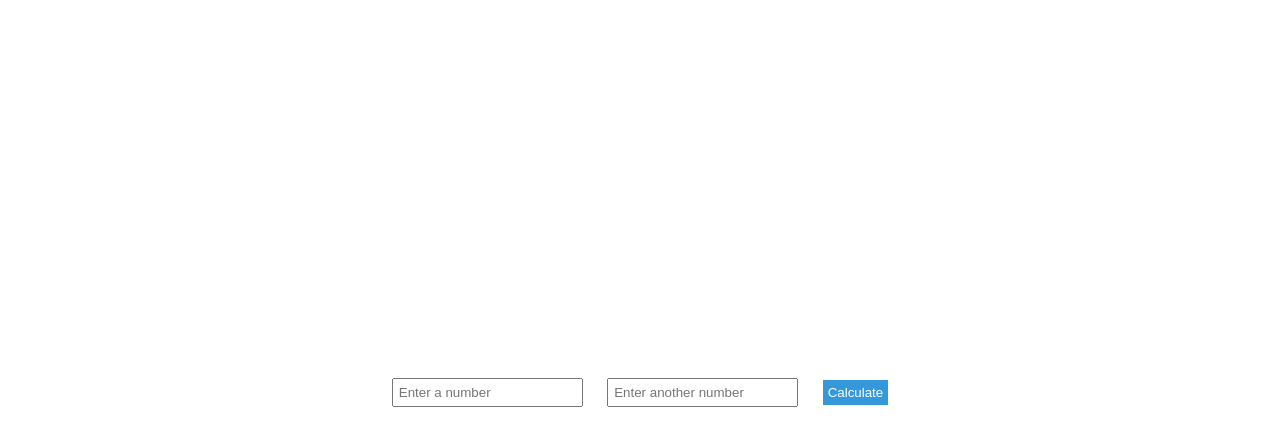
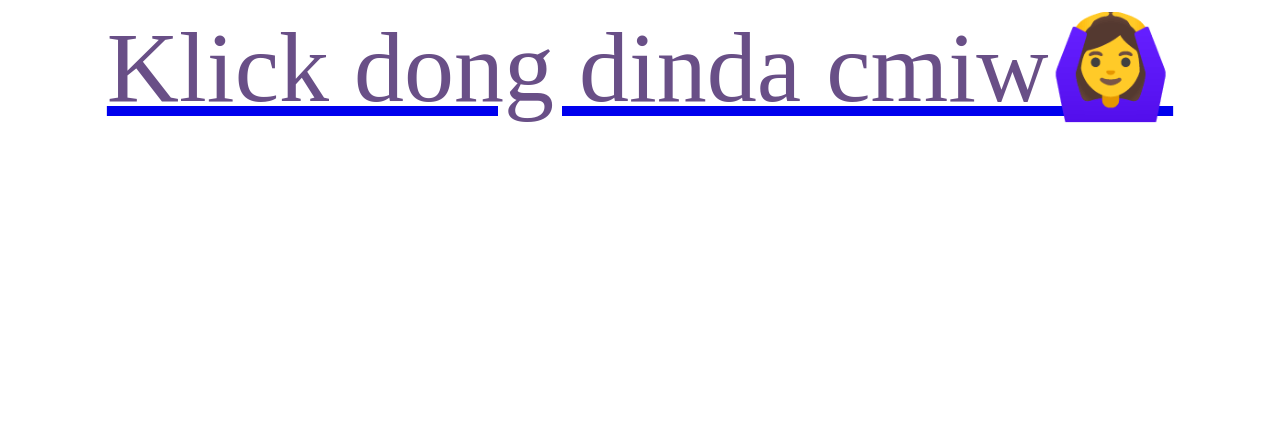
Before and after one commit to Atifkw/Atifkw.github.io, a plain HTML site: page index.html in a window 1280 px wide. Drawn offline with Linux system fonts and the light colour scheme.

Commit message:
Add files via upload

```diff
--- a/index.html
+++ b/index.html
@@ -1,18 +1,9 @@
 <!DOCTYPE html>
 <html lang="en">
-<head>
-    <meta charset="UTF-8">
-    <meta name="viewport" content="width=device-width, initial-scale=1.0">
-    <link rel="stylesheet" href="style.css">
-    <title>Love Calculator</title>
-</head>
-<body>
-    <div class="calculator">
-        <input type="text" id="num1" placeholder="Enter a number">
-        <input type="text" id="num2" placeholder="Enter another number">
-        <button onclick="calculate()">Calculate</button>
-        <p id="result"></p>
-    </div>
-    <script src="script.js"></script>
-</body>
-</html>
+
+<link rel="stylesheet" href="style.css">
+
+<a href="https://drive.google.com/file/d/1rHqT3xa2pVt2TdDQvYfSZxqs0lhAcyqx/view?usp=drivesdk" target="_blank">
+    <div class="centered-text">
+    Klick dong dinda cmiw🙆‍♀️
+</div>
--- a/style.css
+++ b/style.css
@@ -1,25 +1,7 @@
-/* styles.css */
-body {
-    font-family: Arial, sans-serif;
-    display: flex;
-    justify-content: center;
-    align-items: center;
+.centered-text {
+    width: 100%;
     height: 100vh;
-    margin: 0;
+    text-align: center;
+    font-size: 100px;
+    color: rgb(105, 79, 135);
 }
-
-.calculator {
-    text-align: center;
-}
-
-input, button {
-    margin: 10px;
-    padding: 5px;
-}
-
-button {
-    background-color: #3498db;
-    color: white;
-    border: none;
-    cursor: pointer;
-}
```
